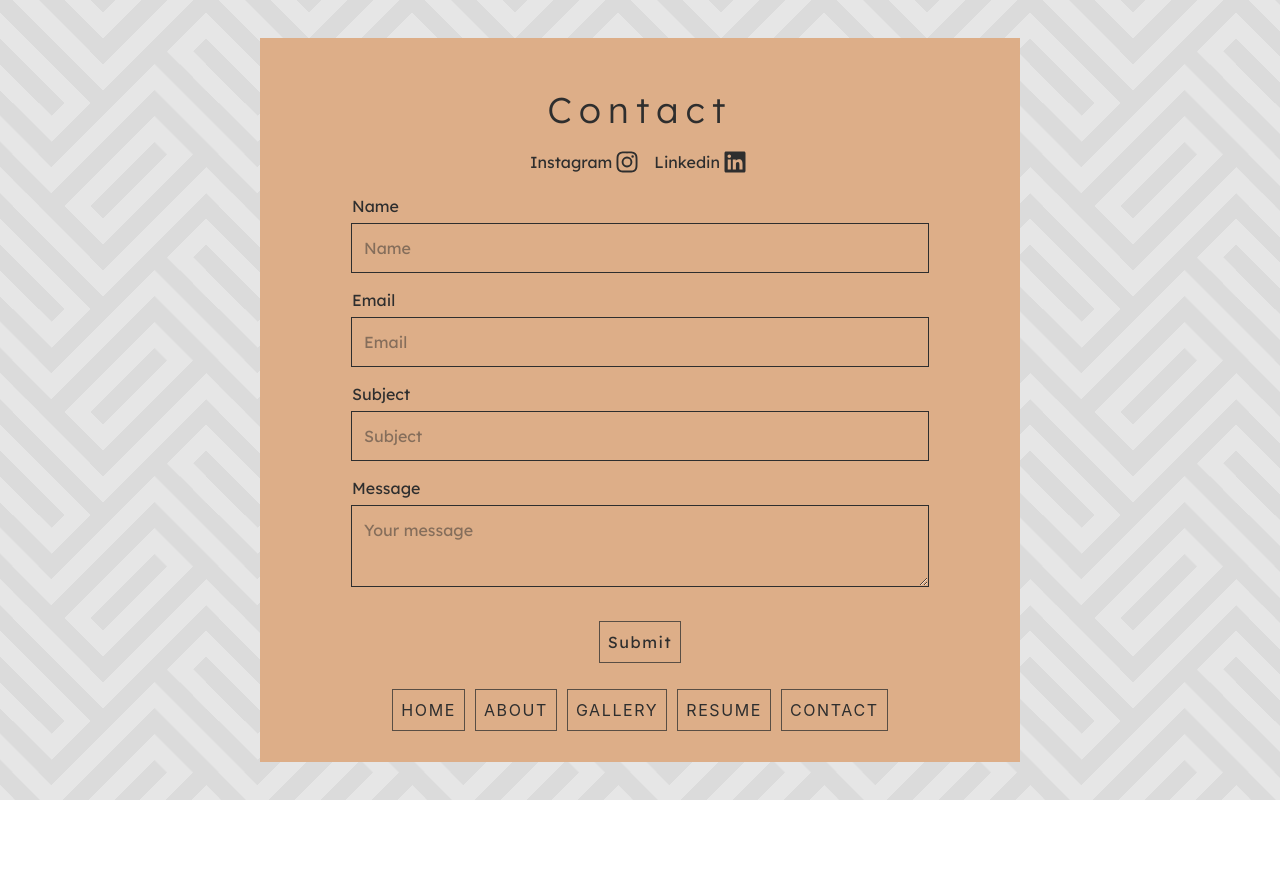
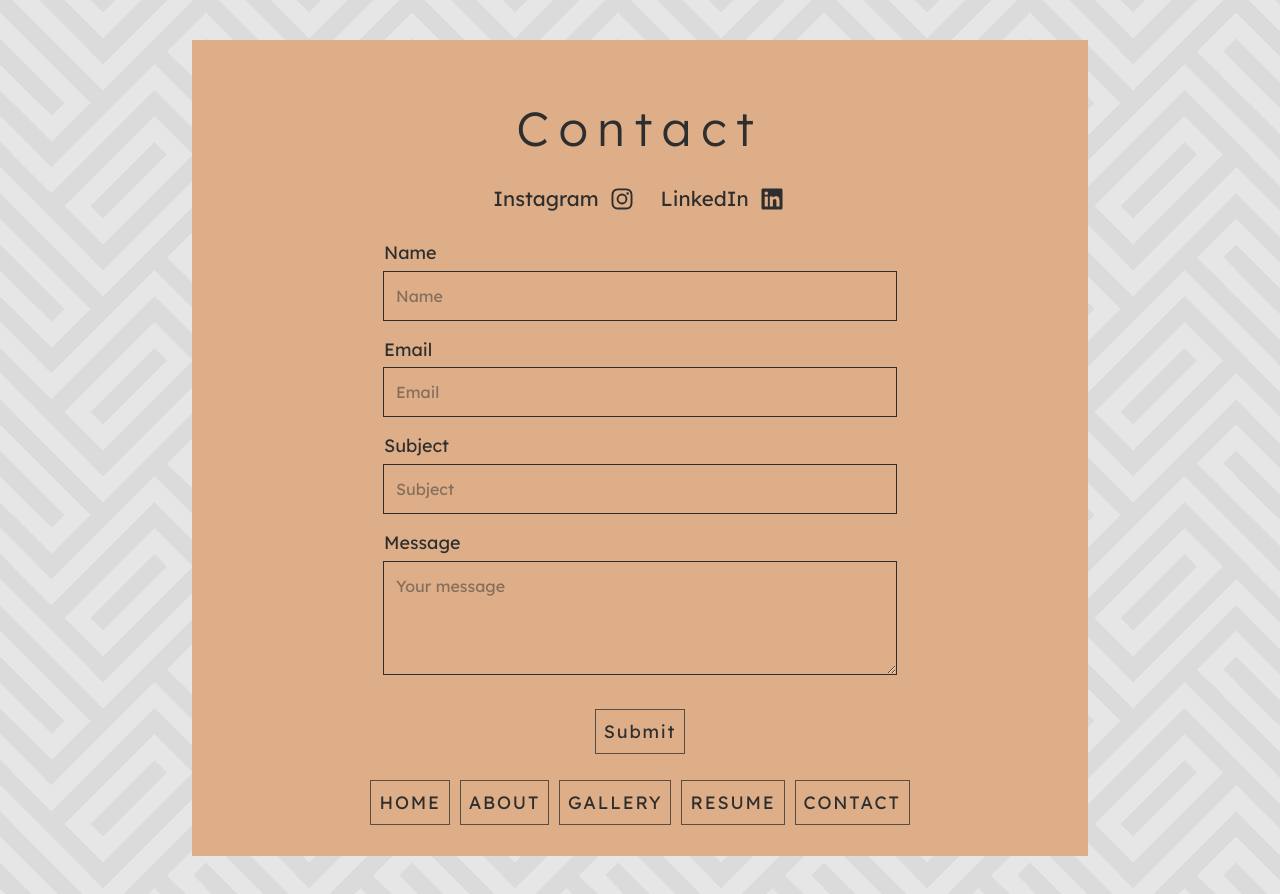
Before and after one commit to laisammy/portfoliowch, a React (Vite) app: page /contact in a window 1280 px wide. Before the commit the page ends 800 px from the top, so only its background shows below. Built offline with nearby package versions, Linux system fonts and the light colour scheme.

Commit message:
Added responsive design to Contact and Gallery pages

```diff
--- a/src/contact.jsx
+++ b/src/contact.jsx
@@ -1,82 +1,109 @@
 import { Link } from "react-router-dom";
-
-import ScrollFadeIn from "./scrollFadeIn"
+import ScrollFadeIn from "./scrollFadeIn";
 import { FontAwesomeIcon } from "@fortawesome/react-fontawesome";
 import { faInstagram } from "@fortawesome/free-brands-svg-icons";
 import { faLinkedin } from "@fortawesome/free-brands-svg-icons";
 
 export default function Contact() {
-    return(
+    return (
         <ScrollFadeIn>
-            <div className="pattern-background flex flex-row items-center justify-center h-screen">
-                <div className="bg-background text-text lexend p-8 h-max w-190 flex flex-col items-center justify-center">
-                    <h1 className="text-4xl font-light tracking-[0.2em] p-5">
+            <div className="pattern-background flex items-center justify-center min-h-screen px-4 py-10">
+                <div className="bg-background text-text lexend p-8 w-full max-w-4xl flex flex-col items-center justify-center">
+
+                    <h1 className="text-[clamp(2rem,4vw,3rem)] font-light tracking-[0.2em] p-5 text-center">
                         Contact
                     </h1>
-                    <div className="flex flex-row gap-3">
-                        <div className="flex flex-row gap-6">
-                            <a href="https://www.instagram.com/jacobwch" className="flex items-center g-2 hover:text-textHover">
-                                <span>
-                                    Instagram
-                                </span>
-                                <FontAwesomeIcon icon={faInstagram} className="text-2xl" />
-                            </a>
-                        </div>
-                        <div className="flex flex-row gap-3">
-                            <a href="https://www.linkedin.com/in/jacob-wong-012865324/" className="flex items-center g-2 hover:text-textHover">
-                                <span>
-                                    Linkedin
-                                </span>
-                                <FontAwesomeIcon icon={faLinkedin} className="text-2xl" />
-                            </a>
-                        </div>
+
+                    <div className="flex flex-col sm:flex-row gap-6 items-center justify-center mb-6 text-[clamp(1rem,1.6vw,1.3rem)]">
+                        <a href="https://www.instagram.com/jacobwch" className="flex items-center gap-2 hover:text-textHover">
+                            <span>Instagram</span>
+                            <FontAwesomeIcon icon={faInstagram} className="text-2xl" />
+                        </a>
+
+                        <a href="https://www.linkedin.com/in/jacob-wong-012865324/" className="flex items-center gap-2 hover:text-textHover">
+                            <span>LinkedIn</span>
+                            <FontAwesomeIcon icon={faLinkedin} className="text-2xl" />
+                        </a>
                     </div>
-                    <div className="flex flew-row justify-center items-center mt-5">
-                        <form>
+
+                    <div className="flex flex-row justify-center items-center w-full">
+                        <form className="w-full max-w-lg">
+
                             <div className="flex flex-col">
-                                <label for="name">Name</label>
-                                <input type="text" id="name" name="name" placeholder="Name" className="w-xl p-3 outline-1 outline-text mt-1.5 mb-4 w-f"></input>
+                                <label htmlFor="name" className="text-[clamp(1rem,1.4vw,1.2rem)]">Name</label>
+                                <input
+                                    type="text"
+                                    id="name"
+                                    name="name"
+                                    placeholder="Name"
+                                    className="w-full p-3 outline-1 outline-text mt-1.5 mb-4"
+                                />
                             </div>
 
                             <div className="flex flex-col">
-                                <label for="email">Email</label>
-                                <input type="text" id="email" name="email" placeholder="Email" className="w-full p-3 outline-1 outline-text mt-1.5 mb-4"></input>
+                                <label htmlFor="email" className="text-[clamp(1rem,1.4vw,1.2rem)]">Email</label>
+                                <input
+                                    type="text"
+                                    id="email"
+                                    name="email"
+                                    placeholder="Email"
+                                    className="w-full p-3 outline-1 outline-text mt-1.5 mb-4"
+                                />
                             </div>
 
                             <div className="flex flex-col">
-                                <label for="subject">Subject</label>
-                                <input type="text" id="subject" name="subject" placeholder="Subject" className="w-full p-3 outline-1 outline-text mt-1.5 mb-4"></input>
+                                <label htmlFor="subject" className="text-[clamp(1rem,1.4vw,1.2rem)]">Subject</label>
+                                <input
+                                    type="text"
+                                    id="subject"
+                                    name="subject"
+                                    placeholder="Subject"
+                                    className="w-full p-3 outline-1 outline-text mt-1.5 mb-4"
+                                />
                             </div>
 
                             <div className="flex flex-col">
-                                <label for="message">Message</label>
-                                <textarea id="message" name="message" placeholder="Your message" className="h-20 p-3 outline-1 outline-text mt-1.5 mb-4"></textarea>
+                                <label htmlFor="message" className="text-[clamp(1rem,1.4vw,1.2rem)]">Message</label>
+                                <textarea
+                                    id="message"
+                                    name="message"
+                                    placeholder="Your message"
+                                    className="h-28 p-3 outline-1 outline-text mt-1.5 mb-4"
+                                ></textarea>
                             </div>
 
                             <div className="flex flex-col items-center">
-                                <label className="bg-background outline-solid outline-1 outline-text/75 p-2 font-normal tracking-widest mt-5 hover:bg-hover">Submit</label>
+                                <button
+                                    type="submit"
+                                    className="bg-background outline-1 outline-text/75 p-2 font-normal tracking-widest mt-5 hover:bg-hover text-[clamp(0.9rem,1.4vw,1.2rem)]"
+                                >
+                                    Submit
+                                </button>
                             </div>
+
                         </form>
                     </div>
-                    <div id = "Navigation" className="mt-7 flex flex-row gap-3">
-                        <Link to="/" className="outline-solid outline-1 outline-text/75 p-2 font-sans tracking-widest hover:bg-hover">
+
+                    <div id="Navigation" className="mt-7 flex flex-wrap gap-3 text-[clamp(0.9rem,1.4vw,1.2rem)]">
+                        <Link to="/" className="outline-1 outline-text/75 p-2 tracking-widest hover:bg-hover">
                             HOME
                         </Link>
-                        <Link to="/about" className="outline-solid outline-1 outline-text/75 p-2 font-sans tracking-widest hover:bg-hover">
+                        <Link to="/about" className="outline-1 outline-text/75 p-2 tracking-widest hover:bg-hover">
                             ABOUT
                         </Link>
-                        <Link to="/gallery" className="outline-solid outline-1 outline-text/75 p-2 font-sans tracking-widest hover:bg-hover">
+                        <Link to="/gallery" className="outline-1 outline-text/75 p-2 tracking-widest hover:bg-hover">
                             GALLERY
                         </Link>
-                        <Link to="/resume" className="outline-solid outline-1 outline-text/75 p-2 font-sans tracking-widest hover:bg-hover">
+                        <Link to="/resume" className="outline-1 outline-text/75 p-2 tracking-widest hover:bg-hover">
                             RESUME
                         </Link>
-                        <Link to="/contact" className="outline-solid outline-1 outline-text/75 p-2 font-sans tracking-widest hover:bg-hover">
+                        <Link to="/contact" className="outline-1 outline-text/75 p-2 tracking-widest hover:bg-hover">
                             CONTACT
                         </Link>
                     </div>
+
                 </div>
             </div>
         </ScrollFadeIn>
-    )
+    );
 }
--- a/src/style.css
+++ b/src/style.css
@@ -49,11 +49,3 @@
     repeating-linear-gradient(-45deg,var(--c1) -3.125% 3.125%,var(--c2) 0 9.375%);
   background-size: calc(2*var(--s)) calc(2*var(--s));
 }
-
-@media (min-width: 600px) {
-  .header {grid-area: 1 / span 6;}
-  .menu {grid-area: 2 / span 1;}
-  .content {grid-area: 2 / span 4;}
-  .facts {grid-area: 2 / span 1;}
-  .footer {grid-area: 3 / span 6;}
-}
```
Also changed, not shown: src/gallery.jsx (+22 -11 lines), src/about.jsx (line endings or trailing spaces).
